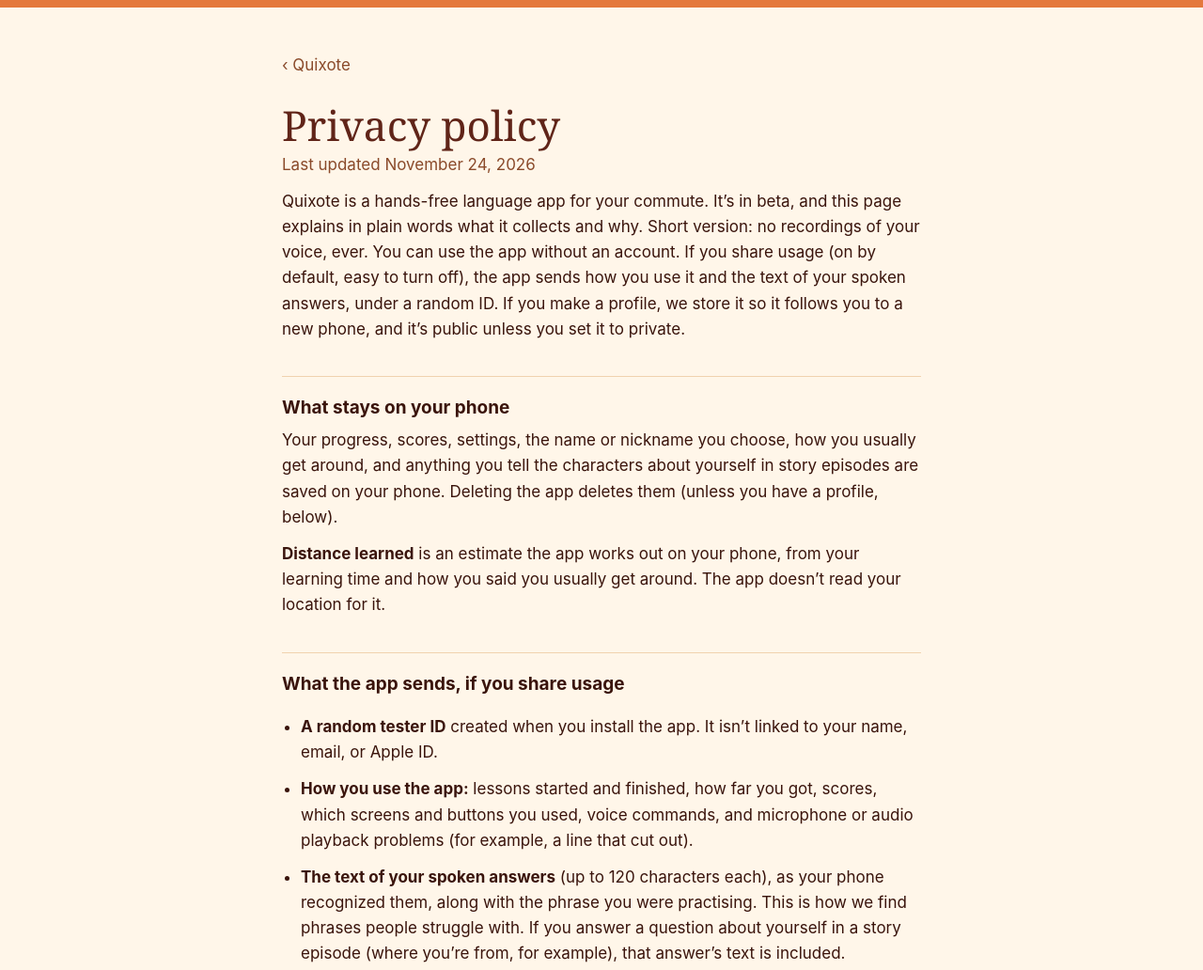
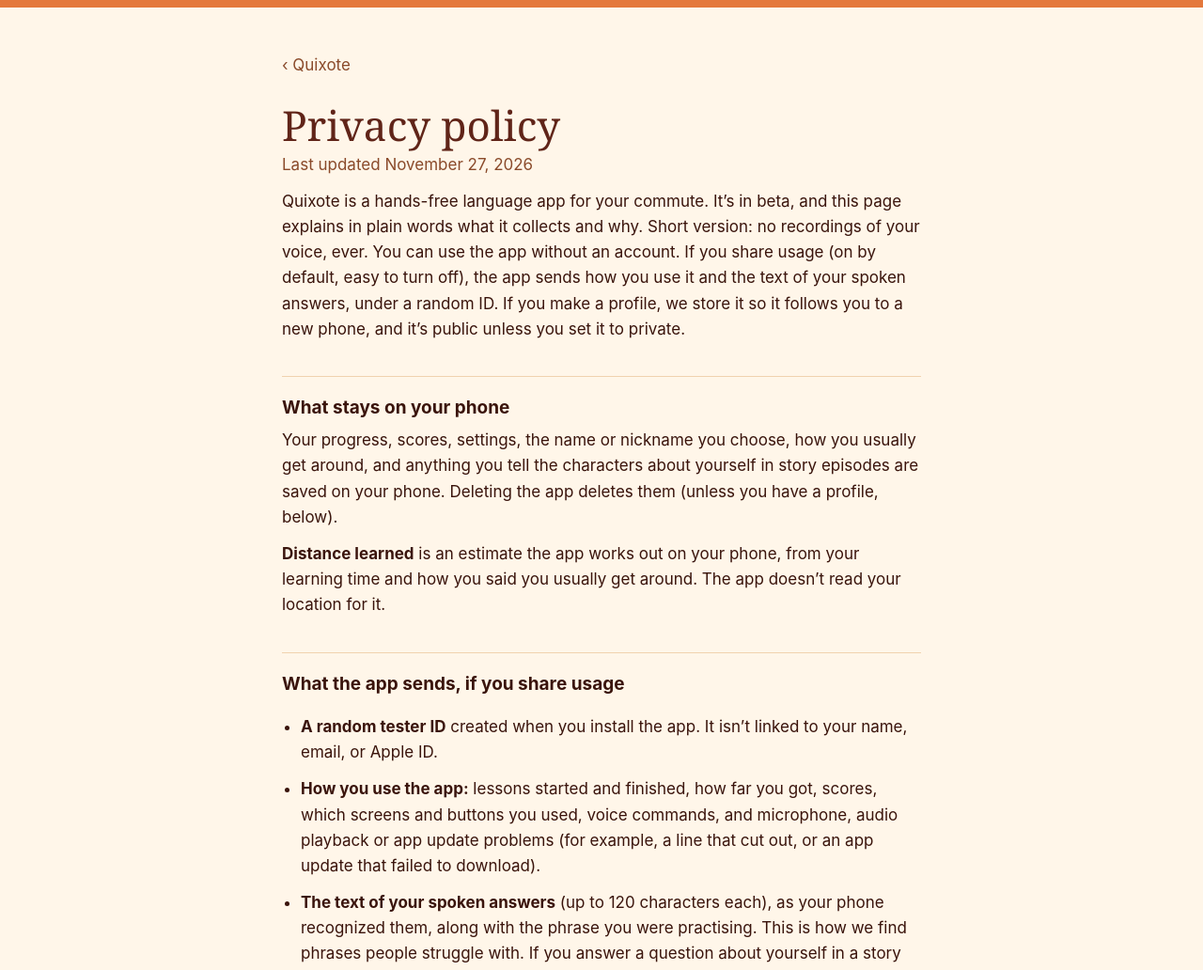
Before and after one commit to ghettobread/ghettobread-tryquixote-site, a plain HTML site: page privacy/index.html in a window 1280 px wide. Shown: the top 1032 px of the page at 94% size. Drawn offline with Linux system fonts and the light colour scheme.

Commit message:
Privacy: mention app update problems in usage data
Co-Authored-By: Claude Opus 5.5 <noreply@anthropic.com>
Claude-Session: https://claude.ai/code/session_015HhgeKecmiz1aWFEWMQgFq

```diff
--- a/privacy/index.html
+++ b/privacy/index.html
@@ -38,7 +38,7 @@ document.addEventListener('click', function (e) {
 <main class="page">
   <a class="back" href="/">‹ Quixote</a>
   <h1>Privacy policy</h1>
-  <p class="muted">Last updated November 24, 2026</p>
+  <p class="muted">Last updated November 27, 2026</p>
 
   <p>Quixote is a hands-free language app for your commute. It’s in beta, and this page explains in plain words what it collects and why. Short version: no recordings of your voice, ever. You can use the app without an account. If you share usage (on by default, easy to turn off), the app sends how you use it and the text of your spoken answers, under a random ID. If you make a profile, we store it so it follows you to a new phone, and it’s public unless you set it to private.</p>
 
@@ -49,7 +49,7 @@ document.addEventListener('click', function (e) {
   <h2>What the app sends, if you share usage</h2>
   <ul>
     <li><strong>A random tester ID</strong> created when you install the app. It isn’t linked to your name, email, or Apple ID.</li>
-    <li><strong>How you use the app:</strong> lessons started and finished, how far you got, scores, which screens and buttons you used, voice commands, and microphone or audio playback problems (for example, a line that cut out).</li>
+    <li><strong>How you use the app:</strong> lessons started and finished, how far you got, scores, which screens and buttons you used, voice commands, and microphone, audio playback or app update problems (for example, a line that cut out, or an app update that failed to download).</li>
     <li><strong>The text of your spoken answers</strong> (up to 120 characters each), as your phone recognized them, along with the phrase you were practising. This is how we find phrases people struggle with. If you answer a question about yourself in a story episode (where you’re from, for example), that answer’s text is included.</li>
     <li><strong>Your device:</strong> phone model, iOS version, app version, which language you’re learning, and a tester code if you entered one.</li>
     <li><strong>Approximate location</strong> (city, region, country), estimated from your internet connection by our analytics provider. We don’t use GPS.</li>
```
